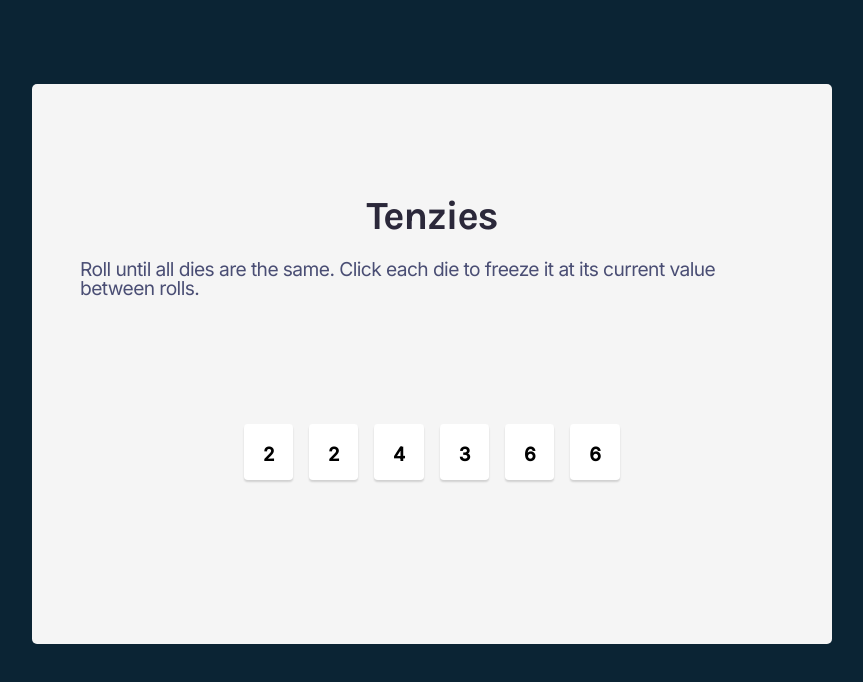
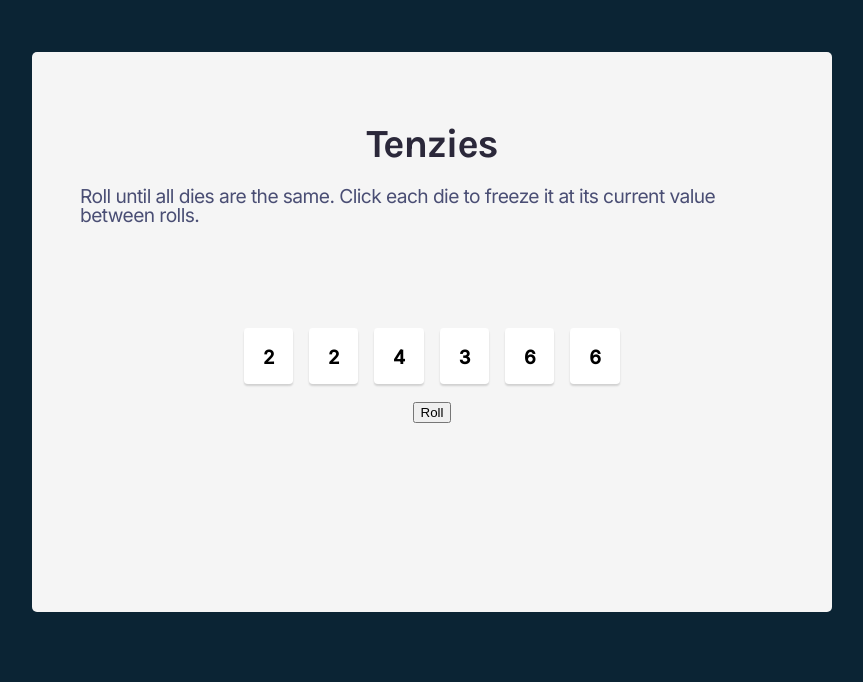
Before and after one commit to bl-aire/tenzies, a React (Vite) app: page / in a window 1280 px wide. Shown: the top 682 px of the page, without its empty margins (208-1071 px from the left). Built offline with nearby package versions, Linux system fonts and the light colour scheme.

Commit message:
Create button to roll dice

```diff
--- a/src/App.css
+++ b/src/App.css
@@ -17,6 +17,9 @@ body {
   width: 90vw;
   border-radius: 5px;
   padding: 0 0 4em 0;
+  display: flex;
+  flex-direction: column;
+  align-items: center;
 }
 
 .instructions{
--- a/src/App.jsx
+++ b/src/App.jsx
@@ -17,12 +17,24 @@ function App() {
         return newDice
   }
 
+  function rollDice() {
+    setDice(
+      allNewDice()
+    )
+  }
+
   const diceElements = dice.map(die => <Die value={die} />)
 
   return (
-    <div className='main die_container'>
+    <div className='main'>
       <Content />
-      {diceElements}
+
+      <div className='die_container'>
+        {diceElements}
+      </div>
+
+      <button className="roleDice" onClick={rollDice}> Roll </button>
+
     </div>
   )
 }
```
